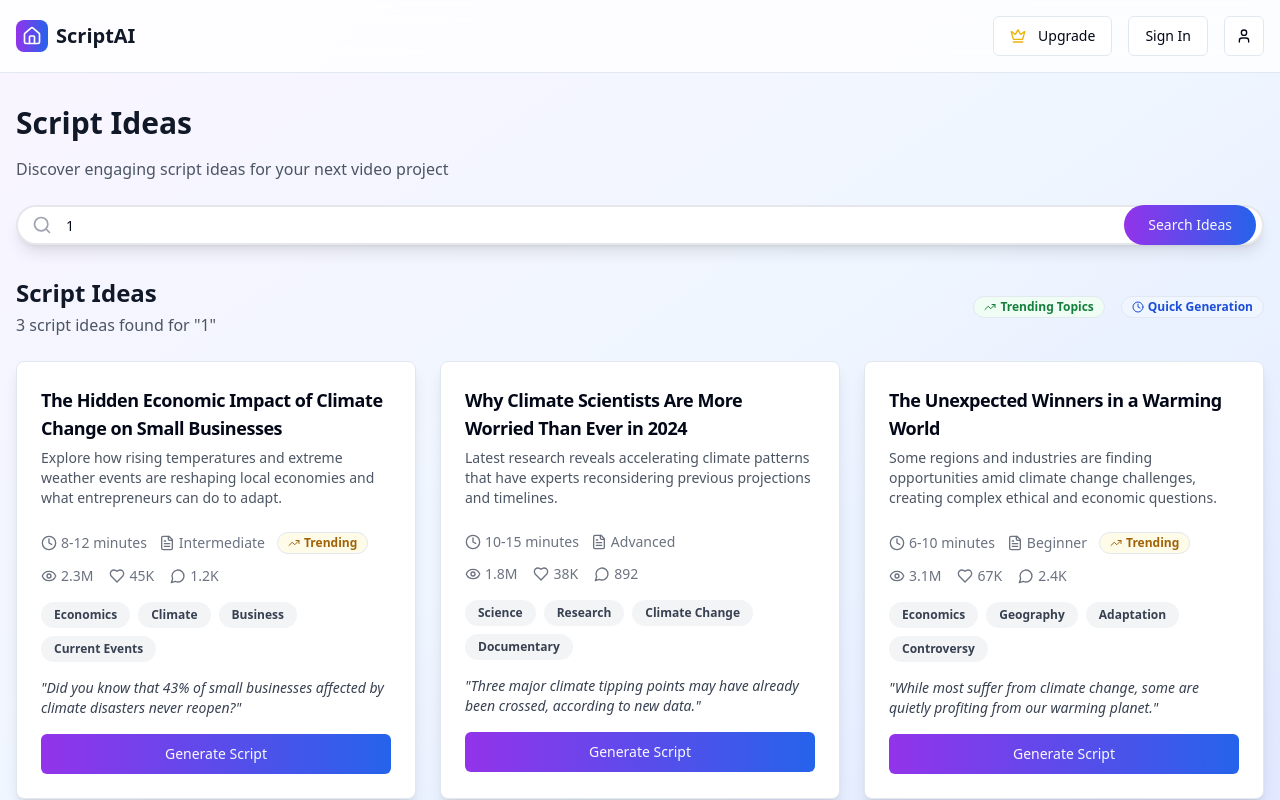
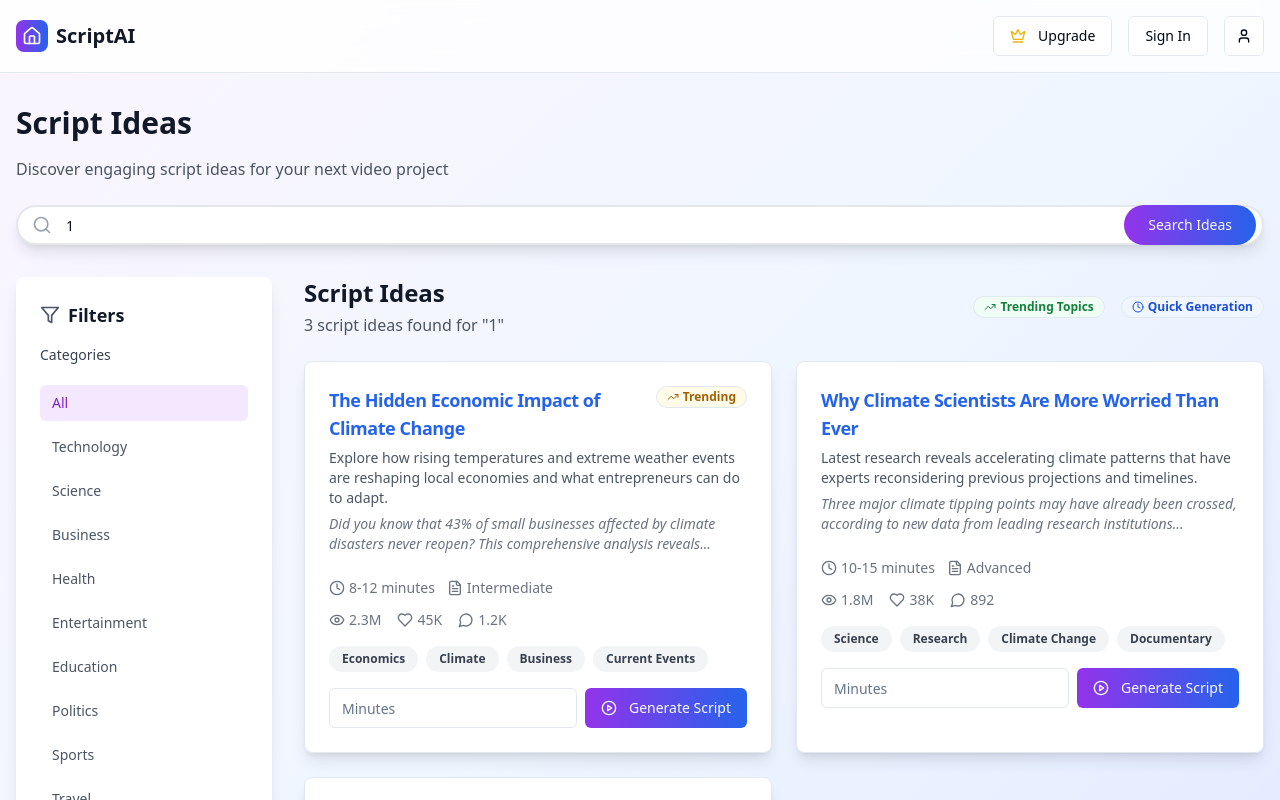
Before and after one commit to Prathap331/Story-Bit, a React (Vite) app: page /search/1 in a window 1280 px wide. Shown: the top 800 px of the page. Built offline with nearby package versions, Linux system fonts and the light colour scheme.

Commit message:
Fix: Restore search results page and add filters
Restored the original Search Results page layout. Added category filters on the left side, and included idea cards with header text, descriptions, trending topic indicators, a minutes input box, and a generate script button.

```diff
--- a/src/pages/SearchResults.tsx
+++ b/src/pages/SearchResults.tsx
@@ -15,49 +15,72 @@ import {
   Calendar,
   Eye,
   Heart,
-  MessageCircle
+  MessageCircle,
+  Filter
 } from 'lucide-react';
 
 const SearchResults = () => {
   const { topic } = useParams();
   const navigate = useNavigate();
   const [searchQuery, setSearchQuery] = useState(topic || '');
+  const [selectedCategory, setSelectedCategory] = useState('All');
+  const [minutesInput, setMinutesInput] = useState('');
+
+  const categories = [
+    'All',
+    'Technology',
+    'Science',
+    'Business',
+    'Health',
+    'Entertainment',
+    'Education',
+    'Politics',
+    'Sports',
+    'Travel'
+  ];
 
   const mockResults = [
     {
       id: 1,
-      title: "The Hidden Economic Impact of Climate Change on Small Businesses",
+      title: "The Hidden Economic Impact of Climate Change",
       description: "Explore how rising temperatures and extreme weather events are reshaping local economies and what entrepreneurs can do to adapt.",
+      snippet: "Did you know that 43% of small businesses affected by climate disasters never reopen? This comprehensive analysis reveals...",
       estimatedLength: "8-12 minutes",
       difficulty: "Intermediate",
       trending: true,
       engagement: { views: "2.3M", likes: "45K", comments: "1.2K" },
       tags: ["Economics", "Climate", "Business", "Current Events"],
-      hook: "Did you know that 43% of small businesses affected by climate disasters never reopen?"
+      category: "Business"
     },
     {
       id: 2,
-      title: "Why Climate Scientists Are More Worried Than Ever in 2024",
+      title: "Why Climate Scientists Are More Worried Than Ever",
       description: "Latest research reveals accelerating climate patterns that have experts reconsidering previous projections and timelines.",
+      snippet: "Three major climate tipping points may have already been crossed, according to new data from leading research institutions...",
       estimatedLength: "10-15 minutes",
       difficulty: "Advanced",
       trending: false,
       engagement: { views: "1.8M", likes: "38K", comments: "892" },
       tags: ["Science", "Research", "Climate Change", "Documentary"],
-      hook: "Three major climate tipping points may have already been crossed, according to new data."
+      category: "Science"
     },
     {
       id: 3,
       title: "The Unexpected Winners in a Warming World",
-      description: "Some regions and industries are finding opportunities amid climate change challenges, creating complex ethical and economic questions.",
+      description: "Some regions and industries are finding opportunities amid climate change challenges, creating complex ethical questions.",
+      snippet: "While most suffer from climate change, some are quietly profiting from our warming planet. This investigation uncovers...",
       estimatedLength: "6-10 minutes",
       difficulty: "Beginner",
       trending: true,
       engagement: { views: "3.1M", likes: "67K", comments: "2.4K" },
       tags: ["Economics", "Geography", "Adaptation", "Controversy"],
-      hook: "While most suffer from climate change, some are quietly profiting from our warming planet."
+      category: "Business"
     }
   ];
+
+  const filteredResults = selectedCategory === 'All'
+    ? mockResults
+    : mockResults.filter(result => result.category === selectedCategory);
 
   const handleSearch = (query: string) => {
     if (query.trim()) {
@@ -65,7 +88,8 @@ const SearchResults = () => {
     }
   };
 
-  const handleGenerateScript = (scriptId: number) => {
+  const handleGenerateScript = (scriptId: number, minutes?: string) => {
+    console.log(`Generating script ${scriptId} with ${minutes || 'default'} minutes`);
     navigate(`/script/${scriptId}`);
   };
 
@@ -103,13 +127,40 @@ const SearchResults = () => {
           </div>
         </div>
 
-        {/* Results Section */}
-        <div className="mb-8">
+        <div className="flex gap-8">
+          {/* Left Sidebar - Category Filters */}
+          <div className="w-64 bg-white rounded-lg shadow-lg p-6 h-fit">
+            <div className="flex items-center mb-4">
+              <Filter className="w-5 h-5 mr-2 text-gray-600" />
+              <h3 className="text-lg font-semibold text-gray-900">Filters</h3>
+            </div>
+
+            <div className="space-y-2">
+              <h4 className="text-sm font-medium text-gray-700 mb-3">Categories</h4>
+              {categories.map((category) => (
+                <button
+                  key={category}
+                  onClick={() => setSelectedCategory(category)}
+                  className={`w-full text-left px-3 py-2 rounded-md text-sm transition-colors ${
+                    selectedCategory === category
+                      ? 'bg-purple-100 text-purple-700 font-medium'
+                      : 'text-gray-600 hover:bg-gray-100'
+                  }`}
+                >
+                  {category}
+                </button>
+              ))}
+            </div>
+          </div>
+
+          {/* Main Content */}
+          <div className="flex-1">
+            {/* Results Header */}
             <div className="flex items-center justify-between mb-6">
               <div>
                 <h2 className="text-2xl font-bold text-gray-900">Script Ideas</h2>
                 <p className="text-gray-600 mt-1">
-                {mockResults.length} script ideas found for "{topic}"
+                  {filteredResults.length} script ideas found for "{topic}"
                 </p>
               </div>
               <div className="flex items-center space-x-4">
@@ -125,14 +176,27 @@ const SearchResults = () => {
             </div>
 
             {/* Script Cards */}
-          <div className="grid md:grid-cols-2 lg:grid-cols-3 gap-6">
-            {mockResults.map((script) => (
+            <div className="grid md:grid-cols-2 gap-6">
+              {filteredResults.map((script) => (
                 <Card key={script.id} className="shadow-lg hover:shadow-xl transition-shadow duration-300">
                   <CardHeader>
-                  <CardTitle className="text-lg font-semibold">{script.title}</CardTitle>
+                    <div className="flex items-start justify-between">
+                      <CardTitle className="text-lg font-semibold text-blue-600 hover:text-blue-700 cursor-pointer">
+                        {script.title}
+                      </CardTitle>
+                      {script.trending && (
+                        <Badge variant="outline" className="bg-yellow-50 text-yellow-700 ml-2">
+                          <TrendingUp className="w-3 h-3 mr-1" />
+                          Trending
+                        </Badge>
+                      )}
+                    </div>
                     <CardDescription className="text-gray-600 mt-2">
                       {script.description}
                     </CardDescription>
+                    <p className="text-sm text-gray-500 italic mt-2">
+                      {script.snippet}
+                    </p>
                   </CardHeader>
                   <CardContent>
                     <div className="flex items-center space-x-3 text-sm text-gray-500 mb-3">
@@ -144,12 +208,6 @@ const SearchResults = () => {
                         <FileText className="w-4 h-4 mr-1" />
                         {script.difficulty}
                       </div>
-                    {script.trending && (
-                      <Badge variant="outline" className="bg-yellow-50 text-yellow-700">
-                        <TrendingUp className="w-3 h-3 mr-1" />
-                        Trending
-                      </Badge>
-                    )}
                     </div>
 
                     {/* Engagement Metrics */}
@@ -171,24 +229,35 @@ const SearchResults = () => {
                     {/* Tags */}
                     <div className="flex flex-wrap gap-2 mb-4">
                       {script.tags.map((tag, index) => (
-                      <Badge key={index} variant="secondary" className="bg-gray-100 text-gray-700 px-3 py-1 rounded-full">
+                        <Badge key={index} variant="secondary" className="bg-gray-100 text-gray-700 px-3 py-1 rounded-full text-xs">
                           {tag}
                         </Badge>
                       ))}
                     </div>
 
-                  {/* Hook */}
-                  <div className="text-gray-700 italic text-sm mb-4">
-                    "{script.hook}"
-                  </div>
-
-                  {/* Generate Script Button */}
-                  <Button className="w-full bg-gradient-to-r from-purple-600 to-blue-600 hover:from-purple-700 hover:to-blue-700" onClick={() => handleGenerateScript(script.id)}>
+                    {/* Minutes Input and Generate Button */}
+                    <div className="flex gap-2 mt-4">
+                      <Input
+                        type="number"
+                        placeholder="Minutes"
+                        value={minutesInput}
+                        onChange={(e) => setMinutesInput(e.target.value)}
+                        className="flex-1"
+                        min="1"
+                        max="60"
+                      />
+                      <Button
+                        className="bg-gradient-to-r from-purple-600 to-blue-600 hover:from-purple-700 hover:to-blue-700"
+                        onClick={() => handleGenerateScript(script.id, minutesInput)}
+                      >
+                        <PlayCircle className="w-4 h-4 mr-1" />
                         Generate Script
                       </Button>
+                    </div>
                   </CardContent>
                 </Card>
               ))}
+            </div>
           </div>
         </div>
       </div>
```
Lines whose indentation alone changed are shown as unchanged.
